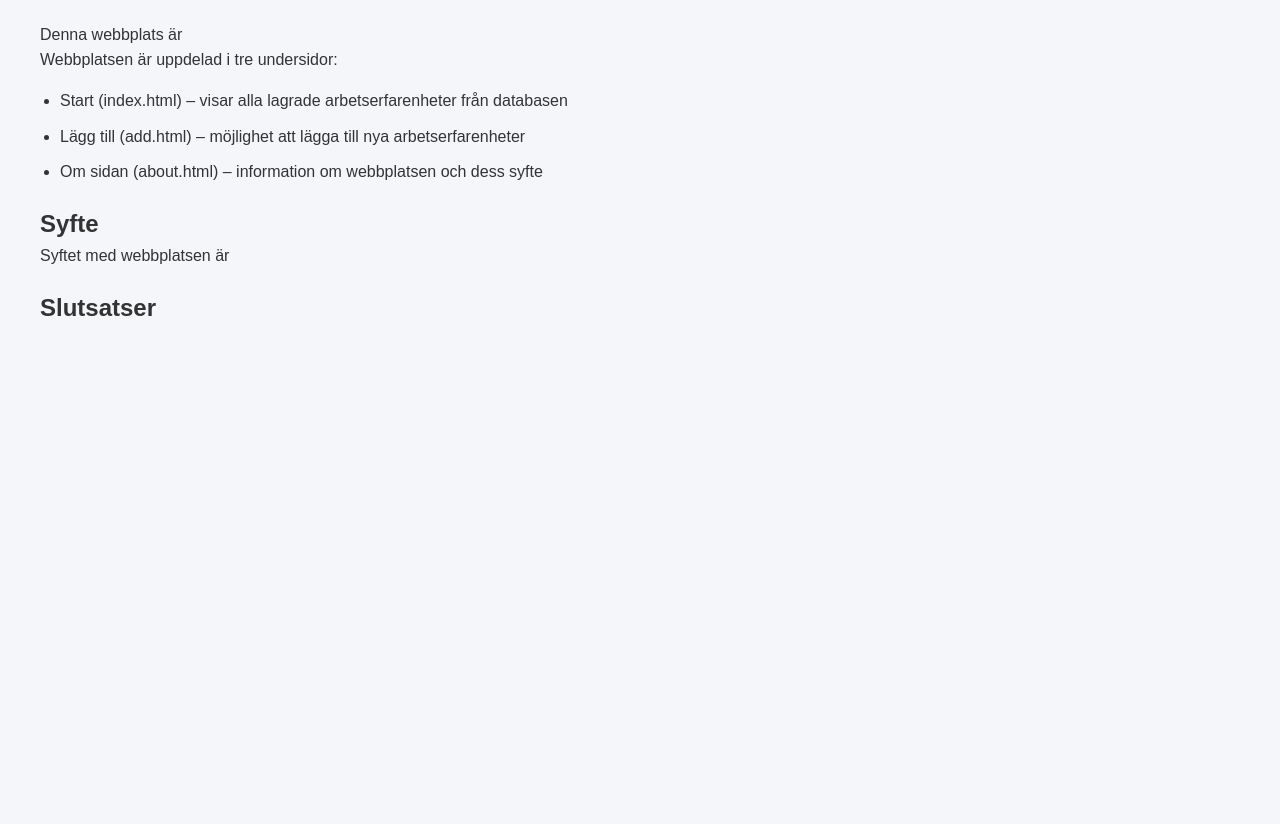
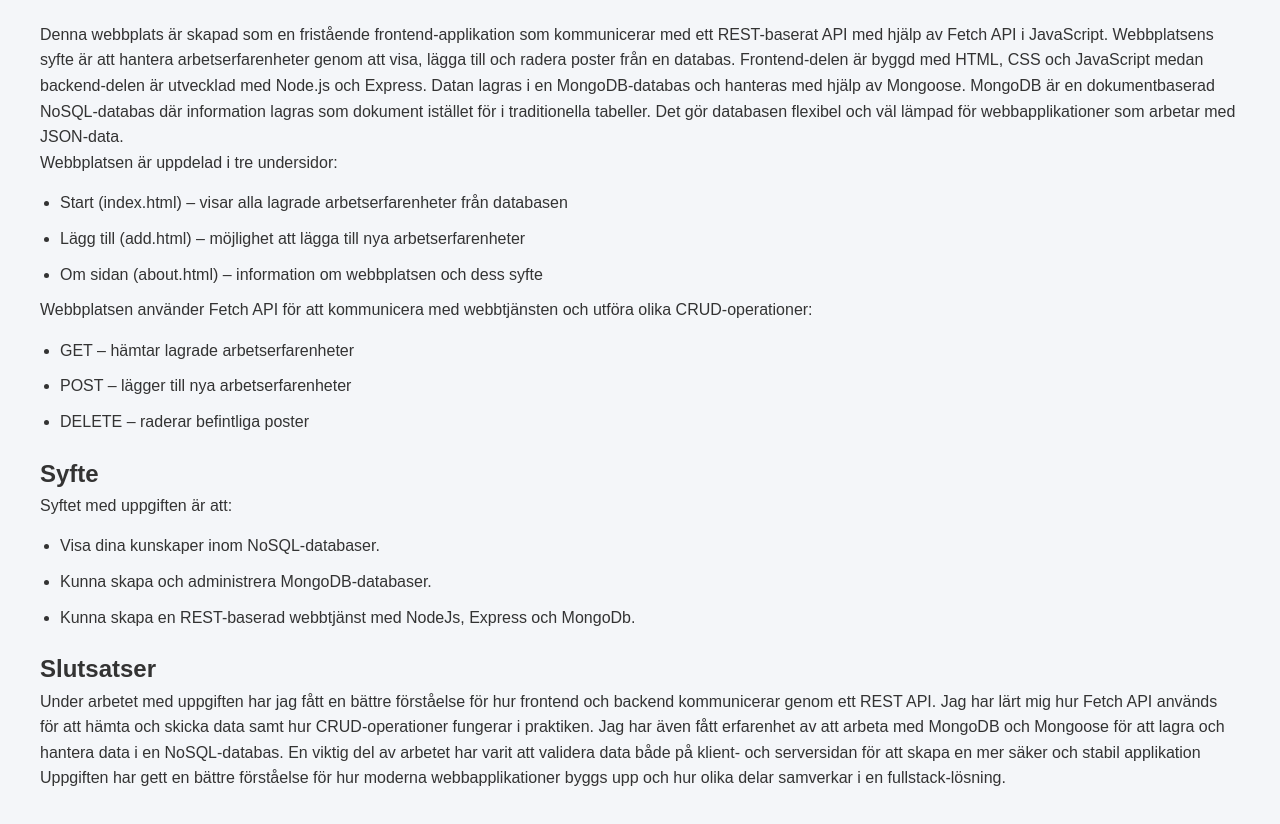
Before and after one commit to velemon/uppgift3.2-backend, a plain HTML site: page about.html in a window 1280 px wide. Shown: the part 190-1014 px from the top of the page. Before the commit the page ends 800 px from the top, so only its background shows below. Drawn offline with Linux system fonts and the light colour scheme.

Commit message:
om sida innehåll

```diff
--- a/about.html
+++ b/about.html
@@ -16,17 +16,48 @@
     </nav>
     <h1>Om denna webbplats</h1>
     <section class="about">
-        <p>Denna webbplats är </p>
+        <p>Denna webbplats är skapad som en fristående frontend-applikation som kommunicerar med ett REST-baserat API
+            med hjälp av Fetch API i JavaScript.
+            Webbplatsens syfte är att hantera arbetserfarenheter genom att visa, lägga till och radera poster från en
+            databas.
+            Frontend-delen är byggd med HTML, CSS och JavaScript medan backend-delen är utvecklad med Node.js
+            och Express.
+            Datan lagras i en MongoDB-databas och hanteras med hjälp av Mongoose.
+            MongoDB är en dokumentbaserad NoSQL-databas där information lagras som dokument istället för i traditionella
+            tabeller.
+            Det gör databasen flexibel och väl lämpad för webbapplikationer som arbetar med JSON-data.</p>
         <p>Webbplatsen är uppdelad i tre undersidor:</p>
         <ul>
             <li>Start (index.html) – visar alla lagrade arbetserfarenheter från databasen</li>
             <li>Lägg till (add.html) – möjlighet att lägga till nya arbetserfarenheter</li>
             <li>Om sidan (about.html) – information om webbplatsen och dess syfte</li>
         </ul>
+        <p>
+            Webbplatsen använder Fetch API för att kommunicera med webbtjänsten och utföra olika CRUD-operationer:
+        </p>
+        <ul>
+            <li>GET – hämtar lagrade arbetserfarenheter</li>
+            <li>POST – lägger till nya arbetserfarenheter</li>
+            <li>DELETE – raderar befintliga poster</li>
+        </ul>
         <h2>Syfte</h2>
-        <p>Syftet med webbplatsen är </p>
+        <p>Syftet med uppgiften är att:</p>
+        <ul>
+            <li>Visa dina kunskaper inom NoSQL-databaser.</li>
+            <li>Kunna skapa och administrera MongoDB-databaser.</li>
+            <li>Kunna skapa en REST-baserad webbtjänst med NodeJs, Express och MongoDb.</li>
+        </ul>
         <h2>Slutsatser</h2>
-        <p></p>
+        <p>Under arbetet med uppgiften har jag fått en bättre förståelse för hur frontend och backend kommunicerar genom
+            ett REST API.
+            Jag har lärt mig hur Fetch API används för att hämta och skicka data samt hur CRUD-operationer fungerar i
+            praktiken.
+            Jag har även fått erfarenhet av att arbeta med MongoDB och Mongoose för att lagra och hantera data i en
+            NoSQL-databas.
+            En viktig del av arbetet har varit att validera data både på klient- och serversidan för att skapa en mer
+            säker och stabil applikation
+            Uppgiften har gett en bättre förståelse för hur moderna webbapplikationer byggs upp och hur olika delar
+            samverkar i en fullstack-lösning.</p>
     </section>
 </body>
 
```
Also changed, not shown: 1 other file.
